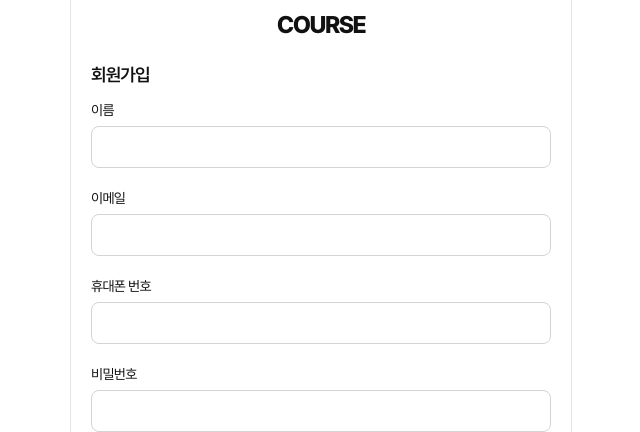
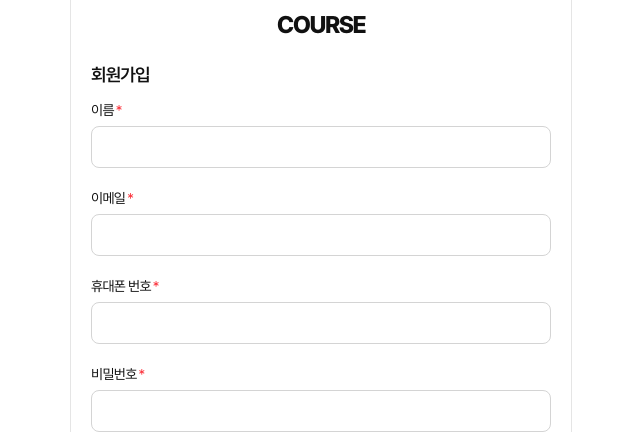
Before and after one commit to sjhong98/course-system, a Next.js app: page /signup in a window 1280 px wide. Shown: the top 432 px of the page, without its empty margins (319-959 px from the left). Built offline with nearby package versions, Linux system fonts and the light colour scheme; what openapi-fetch would draw is missing.

Commit message:
feat: required

```diff
--- a/features/auth/components/SignUpForm.tsx
+++ b/features/auth/components/SignUpForm.tsx
@@ -70,10 +70,18 @@ export default function SignUpForm() {
   return (
     <form onSubmit={handleSubmit}>
       <Column gap={20} className="h-full">
-        <LabelInput label="이름" name="name" value={signUpForm.name} onChange={handleChange} error={error} />
-        <LabelInput label="이메일" name="email" value={signUpForm.email} onChange={handleChange} error={error} />
-        <LabelInput label="휴대폰 번호" name="phone" value={signUpForm.phone} onChange={handleChange} error={error} />
-        <LabelInput label="비밀번호" type="password" name="password" value={signUpForm.password} onChange={handleChange} error={error} />
+        <LabelInput label="이름" name="name" value={signUpForm.name} onChange={handleChange} error={error} required />
+        <LabelInput label="이메일" name="email" value={signUpForm.email} onChange={handleChange} error={error} required />
+        <LabelInput label="휴대폰 번호" name="phone" value={signUpForm.phone} onChange={handleChange} error={error} required />
+        <LabelInput
+          label="비밀번호"
+          type="password"
+          name="password"
+          value={signUpForm.password}
+          onChange={handleChange}
+          error={error}
+          required
+        />
         <Row className="w-full">
           <CheckBox label="수강생" className="flex-1" name="STUDENT" checked={signUpForm.role === 'STUDENT'} onChange={handleRoleChange} />
           <CheckBox
```
